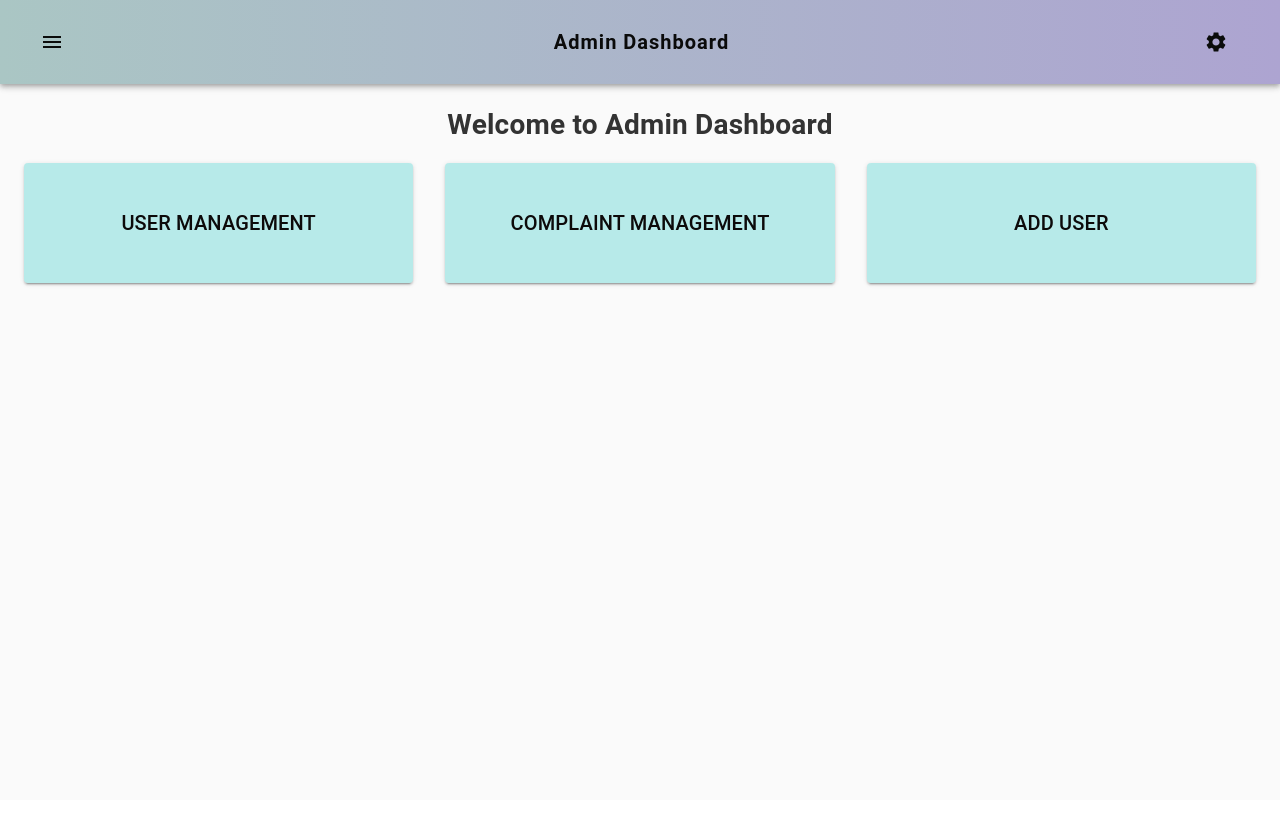
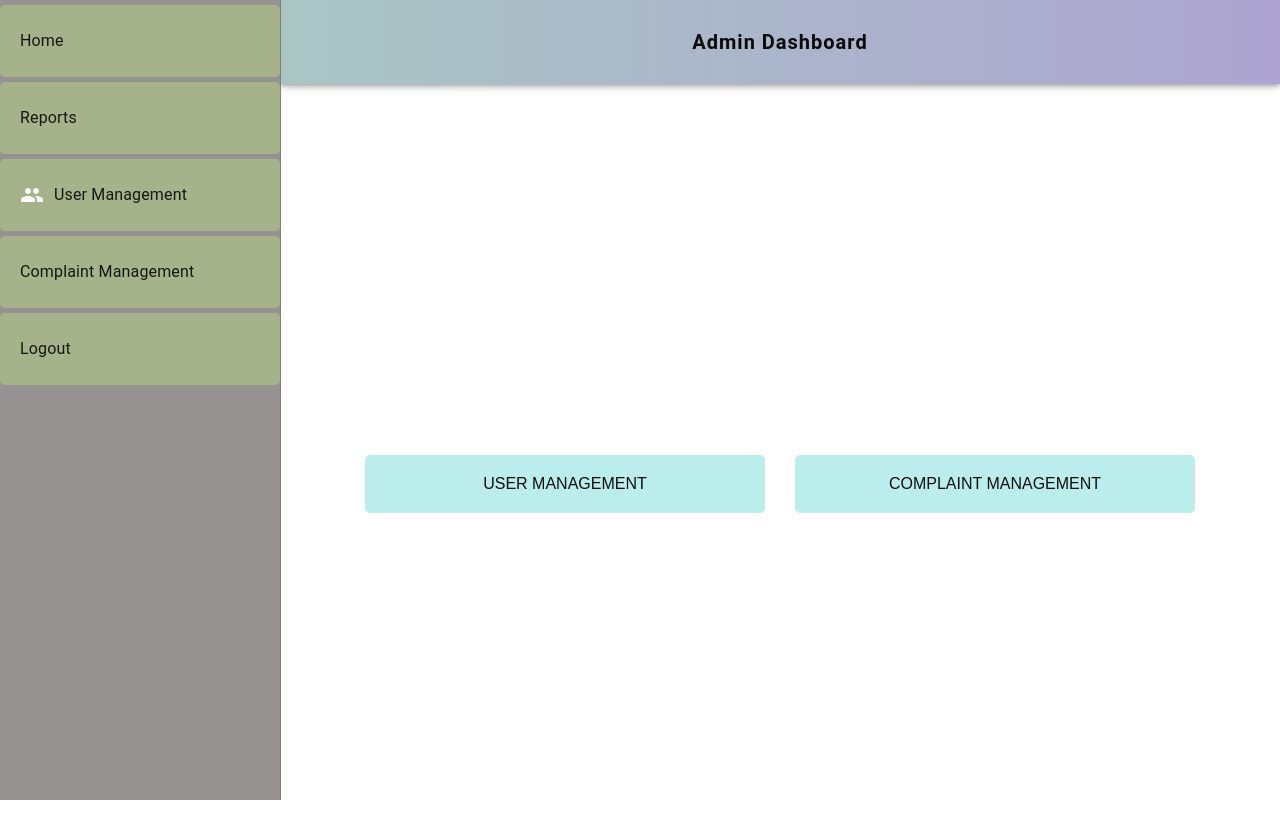
Before and after one commit to warda-ui/koyeb-Qc60, a React (Create React App) app: page /admin-dashboard in a window 1280 px wide. Shown: the top 838 px of the page. Before the commit the page ends 800 px from the top, so only its background shows below. Built offline with nearby package versions, Linux system fonts and the light colour scheme; sample sign-in values are in the browser's storage.

Commit message:
added all changes

```diff
--- a/src/pages/AdminDashboard.css
+++ b/src/pages/AdminDashboard.css
@@ -3,13 +3,14 @@ body {
   font-family: 'Arial', sans-serif;
   margin: 0;
   padding: 0;
-  background: linear-gradient(135deg, #fafafa, #fafafa) !important;
-  color: #c4bbbb;
+  background: #ffffff !important; /* Background pure white */
+  color: #0b0a0a;
   height: 100vh;
   display: flex;
   flex-direction: column;
   overflow-x: hidden;
 }
+
 a {
   text-decoration: none;
   color: inherit;
@@ -34,15 +35,6 @@ a {
   transition: color 0.3s ease, transform 0.3s ease;
 }
 
-.app-bar .icon-btn.toggle-btn {
-  margin-right: 15px;
-}
-
-.app-bar .icon-btn:hover {
-  color: #f3f3f3; /* Soft yellow highlight */
-  transform: scale(1.1);
-}
-
 .app-bar .app-title {
   flex-grow: 1;
   text-align: center;
@@ -58,27 +50,33 @@ a {
 
 /* Sidebar Drawer */
 .drawer {
-  width: 250px;
-  background: linear-gradient(to bottom, #fafafa, #fafafa) !important; /* Matching gradient */
-  color: rgba(11, 9, 11, 0.913);
-  height: 100%;
-  margin-top: 65px;
+  width: 280px; /* Width increased for better look */
+  background: #969292 !important; /* Dark background */
+  color: white;
+  height: 100vh;
+  margin-top: 0; /* Removed extra white space */
+  display: flex;
+  flex-direction: column;
+  justify-content: space-between;
+  padding: 0; /* Empty space removed */
 }
 
 .drawer .drawer-list {
   padding: 0;
+  width: 100%;
 }
 
 .drawer .list-item {
-  padding: 15px 20px;
+  padding: 20px;
   display: flex;
   align-items: center;
   cursor: pointer;
   transition: background-color 0.3s ease, transform 0.2s ease;
+  width: 100%;
 }
 
 .drawer .list-item:hover {
-  background: rgba(204, 202, 206, 0.911) !important; /* Transparent white for hover */
+  background: rgba(204, 202, 206, 0.911) !important;
   transform: translateX(5px);
 }
 
@@ -87,25 +85,20 @@ a {
   color: white;
 }
 
-.drawer .list-item .icon:hover {
-  color: #089b27; /* Soft yellow for icons */
-}
-
 .drawer .list-item a {
   color: inherit;
   text-decoration: none;
   font-size: 16px;
   font-weight: 500;
+  width: 100%;
 }
 
 /* Main Dashboard Content */
 .main-content {
-  padding: 30px;
+  flex: 1;
   display: flex;
   justify-content: center;
   align-items: center;
-  flex-wrap: wrap;
-  gap: 10px;
 }
 
 .heading {
@@ -114,21 +107,34 @@ a {
   color: #0e0d0d;
 }
 
-/* Card Button Styles */
+/* Centered Buttons */
+.button-container {
+  display: flex;
+  justify-content: center;
+  align-items: center;
+  gap: 30px; /* Space between buttons */
+  width: 100%;
+}
+
 .card-button {
   background: #fff !important;
-  color: #6a82fb !important; /* Gradient color as text */
-  height: 120px;
-  font-size: 18px;
+  color: #252525 !important;
+  height: 150px;
+  width: 300px; /* Equal size for both buttons */
+  font-size: 20px;
   font-weight: bold;
   text-transform: uppercase;
   border-radius: 8px;
   box-shadow: 0 4px 8px rgba(15, 216, 28, 0.1);
   transition: background-color 0.3s ease, transform 0.3s ease, color 0.3s ease;
+  text-align: center;
+  display: flex;
+  align-items: center;
+  justify-content: center;
 }
 
 .card-button:hover {
-  background: linear-gradient(135deg, #fc5c7d, #6a82fb) !important; /* Reverse gradient */
+  background: #252525 !important;
   color: #fff;
   transform: scale(1.05);
 }
@@ -139,8 +145,8 @@ a {
 
 /* Footer */
 .footer {
-  background: #6a82fb;
-  color: white;
+  background: #252525;
+  color: rgb(154, 209, 224);
   padding: 20px;
   text-align: center;
   margin-top: 30px;
--- a/src/pages/AdminDashboard.js
+++ b/src/pages/AdminDashboard.js
@@ -1,7 +1,6 @@
-import React, { useState } from "react";
+import React from "react";
 import { useNavigate } from "react-router-dom";
-import './AdminDashboard.css';
-
+import "./AdminDashboard.css";
 import {
   AppBar,
   Toolbar,
@@ -12,73 +11,18 @@ import {
   IconButton,
   Typography,
   Box,
-  Modal,
-  Button,
-  Grid,
-  TextField,
-  MenuItem,
-  FormControl,
-  InputLabel,
-  Select,
 } from "@mui/material";
-import MenuIcon from "@mui/icons-material/Menu";
-import AddCircleIcon from "@mui/icons-material/AddCircle";
-import SettingsIcon from "@mui/icons-material/Settings";
 import PeopleIcon from "@mui/icons-material/People";
-import { useForm } from "react-hook-form";
 
 const AdminDashboard = () => {
   const navigate = useNavigate();
-  const [drawerOpen, setDrawerOpen] = useState(false);
-  const [addUserModalOpen, setAddUserModalOpen] = useState(false);
-  const { register, handleSubmit, setValue, formState: { errors } } = useForm();
-
-  const toggleDrawer = () => setDrawerOpen(!drawerOpen);
-
-  const handleAddUserModalOpen = () => setAddUserModalOpen(true);
-  const handleAddUserModalClose = () => setAddUserModalOpen(false);
-
-  const onSubmit = (data) => {
-    // Handle form submission, like making an API call to add the user
-    console.log("User data submitted: ", data);
-    // Close the modal after submission
-    setAddUserModalOpen(false);
-  };
 
   return (
-    <Box>
-      {/* AppBar */}
-
-      <AppBar position="sticky" className="app-bar">
-
-  <Toolbar>
-    <IconButton
-      edge="start"
-      className="icon-btn toggle-btn"
-      onClick={toggleDrawer}
-    >
-      <MenuIcon />
-    </IconButton>
-    <Typography variant="h6" className="app-title">
-      Admin Dashboard
-    </Typography>
-    <Box className="action-icons">
-      <IconButton
-        className="icon-btn"
-        onClick={() => navigate("/settings")}
-      >
-        <SettingsIcon />
-      </IconButton>
-    </Box>
-  </Toolbar>
-</AppBar>
-
-
-      {/* Drawer */}
+    <Box sx={{ display: "flex" }}>
+      {/* Static Sidebar */}
       <Drawer
-  anchor="left"
-  open={drawerOpen}
-  onClose={toggleDrawer}
+        variant="permanent"
+        className="drawer"
         classes={{ paper: "drawer" }}
       >
         <List className="drawer-list">
@@ -88,23 +32,11 @@ const AdminDashboard = () => {
           <ListItem button className="list-item" onClick={() => navigate("/reports")}>
             <ListItemText primary="Reports" />
           </ListItem>
-    <ListItem button className="list-item" onClick={handleAddUserModalOpen}>
-      <AddCircleIcon className="icon" />
-      <ListItemText primary="Add User" />
-    </ListItem>
-    <ListItem
-      button
-      className="list-item"
-      onClick={() => navigate("/user-management")}
-    >
+          <ListItem button className="list-item" onClick={() => navigate("/user-management")}>
             <PeopleIcon className="icon" />
             <ListItemText primary="User Management" />
           </ListItem>
-    <ListItem
-      button
-      className="list-item"
-      onClick={() => navigate("/complaint-management")}
-    >
+          <ListItem button className="list-item" onClick={() => navigate("/complaint-management")}>
             <ListItemText primary="Complaint Management" />
           </ListItem>
           <ListItem button className="list-item" onClick={() => navigate("/login")}>
@@ -113,54 +45,25 @@ const AdminDashboard = () => {
         </List>
       </Drawer>
 
+      {/* Main Content */}
+      <Box sx={{ flexGrow: 1 }}>
+        {/* App Bar */}
+        <AppBar position="sticky" className="app-bar">
+          <Toolbar>
+            <Typography variant="h6" className="app-title">
+              Admin Dashboard
+            </Typography>
+          </Toolbar>
+        </AppBar>
 
-      {/* Main Body */}
-      <Box sx={{ p: 3 }}>
-        <Typography variant="h4" sx={{ mb: 4, textAlign: "center" }}>
-          Welcome to Admin Dashboard
-        </Typography>
-
-        <Grid container spacing={4} justifyContent="center">
-          <Grid item xs={12} sm={6} md={4}>
-          <Button
-  fullWidth
-  variant="contained"
-  color="primary"
-  sx={{ height: 120 }}
-  onClick={() => navigate("/user-management")}
->
-  <Typography variant="h6">User Management</Typography>
-</Button>
-
-          </Grid>
-
-          <Grid item xs={12} sm={6} md={4}>
-            <Button
-              fullWidth
-              variant="contained"
-              color="secondary"
-              sx={{ height: 120 }}
-              onClick={() => navigate("/complaint-management")}
-            >
-              <Typography variant="h6">Complaint Management</Typography>
-            </Button>
-          </Grid>
-
-          <Grid item xs={12} sm={6} md={4}>
-            <Button
-              fullWidth
-              variant="contained"
-              color="success"
-              sx={{ height: 120 }}
-              onClick={handleAddUserModalOpen}
-            >
-              <Typography variant="h6">Add User</Typography>
-            </Button>
-          </Grid>
-        </Grid>
+        {/* Dashboard Body */}
+        <Box className="dashboard-container">
+          <div className="button-container">
+            <button onClick={() => navigate("/user-management")}>USER MANAGEMENT</button>
+            <button onClick={() => navigate("/complaint-management")}>COMPLAINT MANAGEMENT</button>
+          </div>
         </Box>
-
-
+      </Box>
     </Box>
   );
 };
--- a/src/pages/ComplaintForm.css
+++ b/src/pages/ComplaintForm.css
@@ -254,7 +254,7 @@ ul {
 li {
   padding: 10px;
   margin: 5px 0;
-  background-color: #383838;
+  background-color: #b5ce8288;
   border-radius: 5px;
   cursor: pointer;
   transition: background-color 0.3s;
@@ -296,12 +296,12 @@ h3 {
 
 button {
   display: block;
-  width: 100%;
-  margin: 10px 0;
-  padding: 10px;
-  background-color: #006400;
-  color: #ffffff;
-  border: none;
+  width: 40%;
+  margin: 5px 0;
+  padding: 20px;
+  background-color: #28c7c251;
+  color: #0e0e0e;
+  border: black;
   border-radius: 5px;
   font-size: 1em;
   cursor: pointer;
@@ -310,7 +310,7 @@ button {
 }
 
 button:hover {
-  background-color: #383838;
+  background-color: #d3d3d3;
   color: rgba(52, 13, 13, 0.644);
 }
 
```
Also changed, not shown: 12 other files (tests, documents, lock files or other folders). Lines whose indentation alone changed are shown as unchanged.
